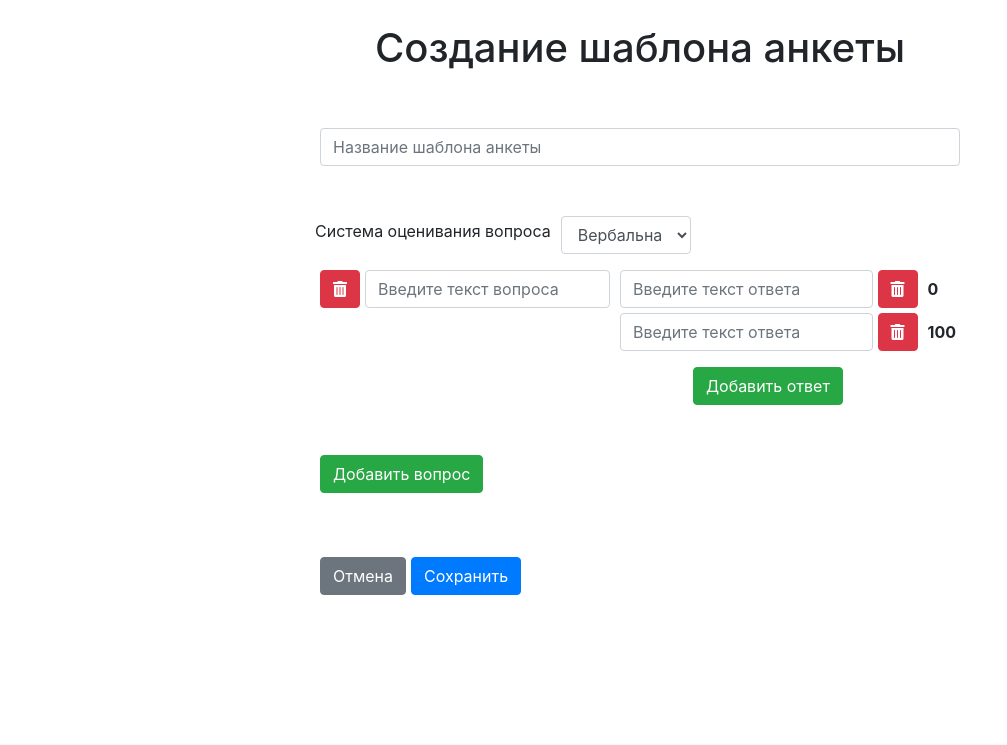
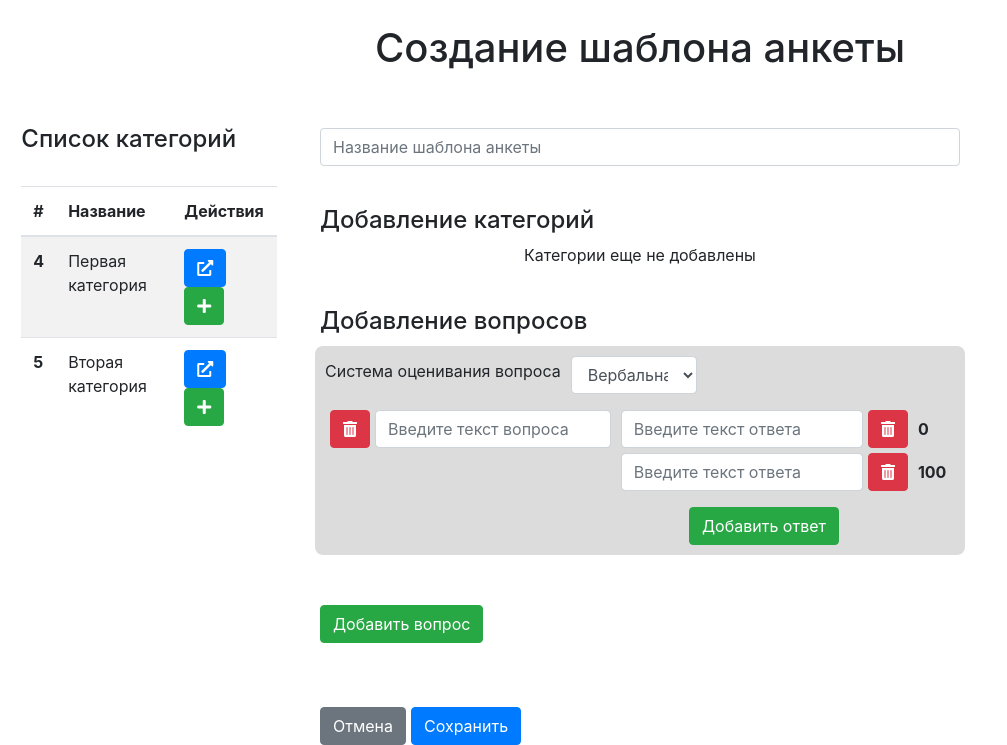
Before and after one commit to Cheltsov/diplombor, a Django app: template templates/adminer/pattern/pattern_create.html in a window 1280 px wide. Shown: the part 56-801 px from the top of the page, without its empty margins (0-1007 px from the left). Before the commit the page ends 651 px from the top, so only its background shows below. Run offline with Django 3.2, Linux system fonts and the light colour scheme; data comes from the database, SQL or seed files in the repository; tables that the repository leaves empty hold one stand-in row (values such as "Sample post"); the template is opened without the code that fills it: values that come from a table or form of the project are taken from there, most other values are stand-ins (such as "Sample title", 1, 10 or a date in 2020); some libraries are stand-ins or nearby versions.

Commit message:
Added category list in pattern

```diff
--- a/adminer/models.py
+++ b/adminer/models.py
@@ -7,6 +7,9 @@ class Pattern(models.Model):
     title = models.CharField(max_length=50, blank=True, null=True)
     date_created = models.DateTimeField(auto_now_add=True, db_index=True, null=True)
     date_update = models.DateTimeField(auto_now=True, db_index=True, null=True)
+
+    def get_category_id(self):
+        return self.categorypattern_set.all().values_list('id_category_id', flat=True)
 
     class Meta:
         managed = True
@@ -43,6 +46,10 @@ class Category(models.Model):
     date_created = models.DateTimeField(auto_now_add=True, db_index=True, null=True)
     date_updated = models.DateTimeField(auto_now=True, db_index=True, null=True)
 
+    class Meta:
+        managed = True
+        db_table = 'category'
+
 
 class Question(models.Model):
     id = models.AutoField(primary_key=True)
@@ -66,3 +73,13 @@ class Answer(models.Model):
     class Meta:
         managed = True
         db_table = 'answer'
+
+
+class CategoryPattern(models.Model):
+    id = models.AutoField(primary_key=True)
+    id_category = models.ForeignKey(Category, on_delete=models.SET_NULL, default="", null=True)
+    id_pattern = models.ForeignKey(Pattern, on_delete=models.SET_NULL, default="", null=True)
+
+    class Meta:
+        managed = True
+        db_table = 'category_pattern'
--- a/adminer/views/views_category.py
+++ b/adminer/views/views_category.py
@@ -1,4 +1,7 @@
-from django.http import HttpResponse
+import json
+
+from django.core import serializers
+from django.http import HttpResponse, JsonResponse
 from django.shortcuts import render, redirect
 
 from adminer.core.data import *
--- a/static/adminer/css/edit_pattern.css
+++ b/static/adminer/css/edit_pattern.css
@@ -1,8 +1,11 @@
-.box-master {
+.box-master, .box-master-category {
     margin: 10px -5px;
+    background-color: gainsboro;
+    border-radius: 8px;
+    padding: 10px;
 }
 
-.box {
+.box, .box-category {
     display: flex;
     justify-content: center;
 }
@@ -27,7 +30,7 @@
     margin-left: 5px;
 }
 
-.delete_question {
+.delete_question, .remove_category {
     margin-right: 5px
 }
 
@@ -36,3 +39,9 @@
     font-weight: bold;
     width: 45px;
 }
+
+.block-window {
+    /*border: 1px solid red;*/
+    width: 20%;
+    margin-top: 125px;
+}
--- a/static/adminer/js/pattern_edit.js
+++ b/static/adminer/js/pattern_edit.js
@@ -116,12 +116,17 @@ $(document).ready(function () {
             })
         });
 
+        let data_category = [];
+        $(this).find('.box-master-category').each(function(){
+            data_category.push($(this).attr('data-id'));
+        });
+
         $.ajax({
             headers: {"X-CSRFToken": $('input[name="csrfmiddlewaretoken"]').val()},
             type: $(this).attr('method'),
             url: $(this).attr('url'),
             dataType: 'json',
-            data: {'getdata': JSON.stringify(data), 'pattern_title': $('#pattern_title').val()},
+            data: {'getdata': JSON.stringify(data), 'pattern_title': $('#pattern_title').val(), 'pattern_category': JSON.stringify(data_category)},
             success: function (response) {
                 console.log(response);
                 if (response) {
@@ -174,6 +179,65 @@ $(document).ready(function () {
             this.value = this.value.slice(0, 2);
         }
     });
+
+    //Добавление категории
+    $('.add_category').click(function(e){
+        e.preventDefault();
+
+        if($(this).attr('disabled') == 'disabled'){
+            return false;
+        }
+
+        let json_category = $('#list_category').text();
+        let arr_category = JSON.parse(json_category.toString());
+        let id_category = parseInt($(this).attr('data-id'));
+        let current_category = arr_category.find((el) => {return el['id'] === id_category});
+
+        //Очистка блока от p
+        $('.box-all-category').find('p').hide();
+
+        //Добаление категории в блок
+        $('.box-all-category').append(`
+            <div class="box-master-category" data-id="`+id_category+`">
+                <div class="box-category">
+                    <div class="item" style="width: 19%;">
+                        <div style="display: flex">
+                            <button class="btn btn-danger remove_category" data-id="`+id_category+`"><i class="fas fa-trash-alt"></i></button>
+                            <input type="text" class="form-control" value="`+current_category['questions'][0]['title']+`" name="category[`+id_category+`]['title']" disabled>
+                        </div>
+                    </div>
+                    <div class="item" id="container_answer_`+id_category+`"></div>
+                </div>
+            </div>
+        `);
+
+        //Заполнить ответы категории
+        current_category['questions'][0]['answers'].forEach(function(el, index){
+            $("#container_answer_"+id_category).append(`
+                <div class="box_answer" id="box_answer_`+(index+1)+`" data-id="`+(index+1)+`" style="width: 80%;">
+                    <input type="text" class="form-control" value="`+el['title']+`" name="category[`+id_category+`]['answer'][`+(index+1)+`]" disabled>
+                    <br>
+                </div>
+            `);
+        });
+
+        $('#btn_add_category_'+id_category).attr('disabled', 'true');
+    });
+
+    // Удаление категории
+    $(document).on('click', '.remove_category', function(e){
+        e.preventDefault();
+        let id_category = parseInt($(this).attr('data-id'));
+        $(".box-master-category[data-id='" + id_category +"']").remove();
+        $('#btn_add_category_'+id_category).bind("click");
+
+        if($('.box-master-category').length == 0) {
+            $(".box-all-category").html(`<p style="text-align: center">Категории еще не добавлены</p>`);
+        }
+
+        $('#btn_add_category_'+id_category).removeAttr('disabled');
+    });
+
 });
 
 $(document).ready(function(){
--- a/templates/adminer/pattern/pattern_create.html
+++ b/templates/adminer/pattern/pattern_create.html
@@ -8,22 +8,58 @@
     <link rel="stylesheet" href="{% static 'adminer/css/edit_pattern.css' %}">
 
     <div class="d-flex">
-        <div class="mx-auto" style="width: 50%">
+        <div class="mx-auto block-window">
+            <h4>Список категорий</h4>
+            <br>
+            <table class="table table-striped table-hover">
+                <thead>
+                <tr>
+                    <th scope="col">#</th>
+                    <th scope="col">Название</th>
+                    <th scope="col">Действия</th>
+                </tr>
+                </thead>
+                <tbody>
+                {% for category in categories %}
+                    <tr>
+                        <th scope="row">{{ category.id }}</th>
+                        <td>{{ category.title }}</td>
+                        <td>
+                            <a href="/admin/category/edit/{{ category.id }}" type="button" class="btn btn-primary" target="_blank">
+                                <i class="fas fa-external-link-alt"></i>
+                            </a>
+                            <a type="button" class="btn btn-success add_category" data-id="{{ category.id }}" id="btn_add_category_{{ category.id }}">
+                                <i class="fas fa-plus" style="color: white;"></i>
+                            </a>
+                        </td>
+                    </tr>
+                {% endfor %}
+                </tbody>
+            </table>
+        </div>
+
+        <div class="mx-auto" style="width: 50%;">
             <br>
             <h1 class="text-center">Создание шаблона анкеты</h1>
             <br>
             <form method="post" class="mt-4" id="form_pattern_edit" url="{% url 'adminer:pattern_create' %}">
                 {% csrf_token %}
-
                 <div class="form-group">
                     <input type="text" class="form-control" id="pattern_title"
                            placeholder="Название шаблона анкеты" required>
                 </div>
                 <br>
+                <h4>Добавление категорий</h4>
+                <div class="box-all-category">
+                    <p style="text-align: center">Категории еще не добавлены</p>
+                </div>
+                <br>
+                <h4>Добавление вопросов</h4>
                 <div class="box-master" id="question_box_1" data-id="1">
                     <div class="form-group d-flex align-items-center">
                         <label for="question_is_verbal_1">Система оценивания вопроса</label>
-                        <select id="question_is_verbal_1" class="form-control select_verbal" data-id="1" name="question[1]['is_verbal']">
+                        <select id="question_is_verbal_1" class="form-control select_verbal" data-id="1"
+                                name="question[1]['is_verbal']">
                             <option value="1">Вербальная</option>
                             <option value="0">Числовая</option>
                         </select>
@@ -33,7 +69,8 @@
                             <div style="display: flex">
                                 <button class="btn btn-danger delete_question" data-id="1"><i
                                         class="fas fa-trash-alt"></i></button>
-                                <input type="text" class="form-control" value="" name="question[1]['title']" required placeholder="Введите текст вопроса">
+                                <input type="text" class="form-control" value="" name="question[1]['title']" required
+                                       placeholder="Введите текст вопроса">
                             </div>
                         </div>
                         <div class="item" id="container_answer_1">
@@ -72,8 +109,11 @@
                 </div>
             </form>
         </div>
+
+        <div class="mx-auto block-window"></div>
     </div>
 
+    <div class="d-none" id="list_category">{{ categories_json }}</div>
 
     <script>
         $(document).ready(function () {
```
Also changed, not shown: adminer/core/data.py (+28 -3 lines), adminer/core/query.py (+13 -0 lines), adminer/views/views_pattern.py (+15 -4 lines), templates/adminer/pattern/pattern_edit.html (+76 -0 lines), adminer/migrations/0006_auto_20210912_0946.py (added), db.sqlite3.
